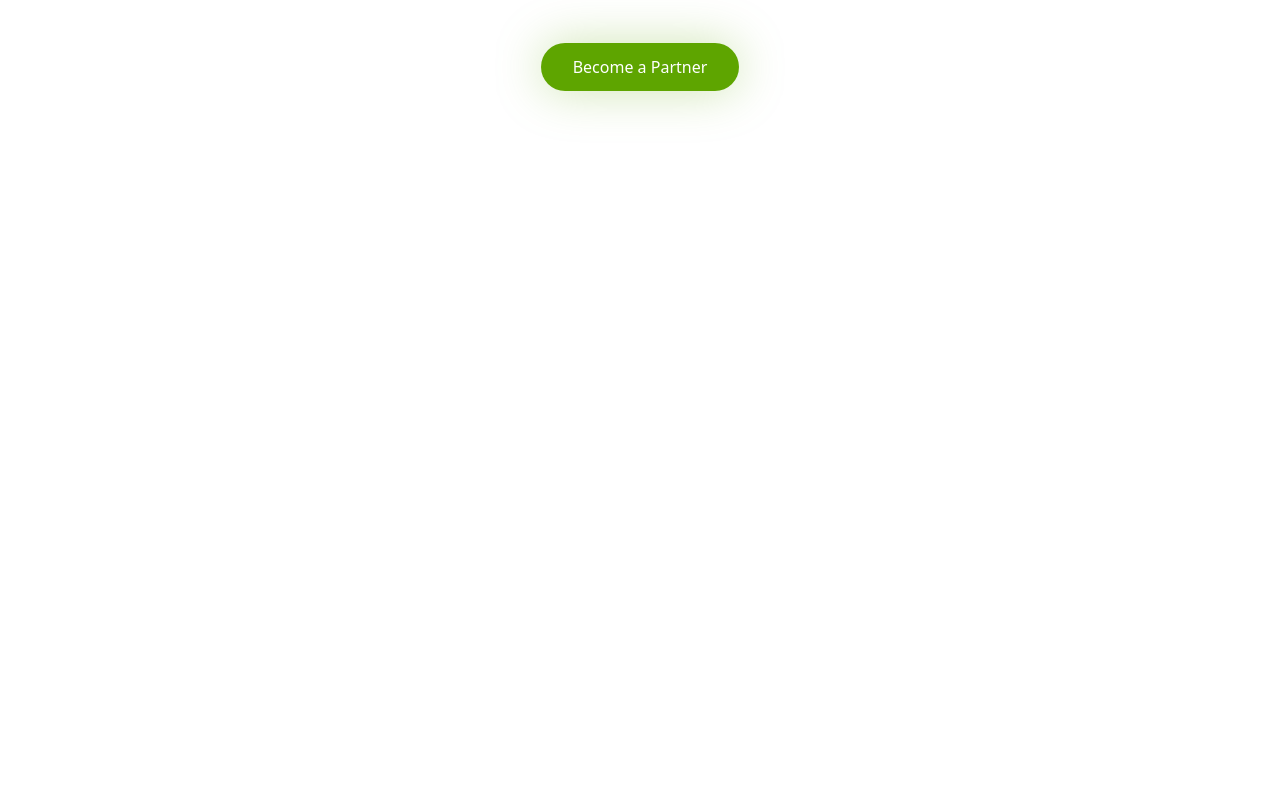
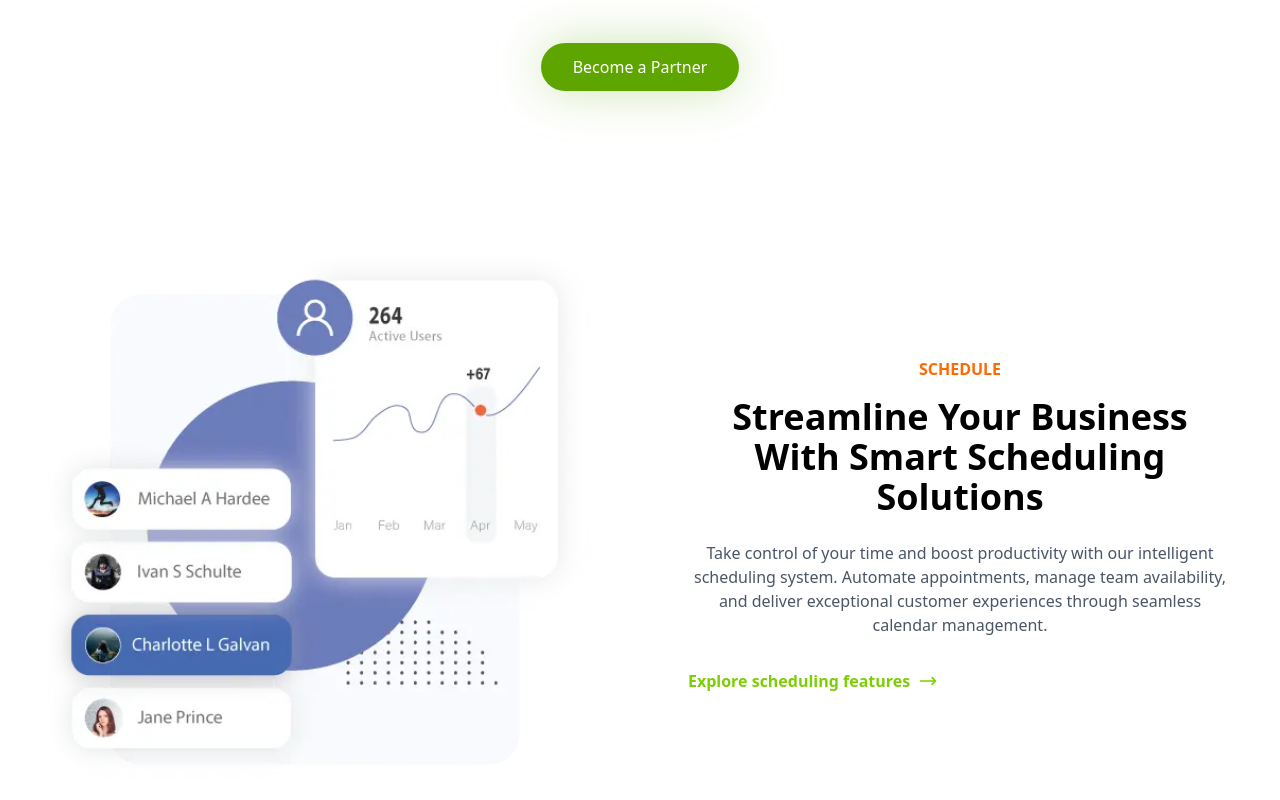
Before and after one commit to isha-web1/tech-bizz, a React (Vite) app: page / in a window 1280 px wide. Shown: the part 1878-2678 px from the top of the page. Before the commit the page ends 2065 px from the top, so only its background shows below. Built offline with nearby package versions, Linux system fonts and the light colour scheme.

Commit message:
business & schedule section added

```diff
--- a/src/App.jsx
+++ b/src/App.jsx
@@ -5,6 +5,7 @@
 import Partner from "./components/Partner";
 import Purpose from "./components/Purpose";
 import Business from "./components/Business";
+import Schedule from "./components/Schedule";
 
 function App() {
 
@@ -18,6 +19,7 @@
        <Partner/>
        <Purpose/>
        <Business/>
+       <Schedule/>
    </div>
    </main>
   );
--- a/src/components/Purpose.jsx
+++ b/src/components/Purpose.jsx
@@ -8,7 +8,7 @@
       description: "We identify and nurture a truly diverse team of designers, developers and marketers"
     },
     {
-      icon: <IoIosRocket className="text-lime-600 w-8 h-8"/>, // Replace with your actual icon component or image
+      icon: <IoIosRocket className="text-purple-500 w-8 h-8"/>, // Replace with your actual icon component or image
       title: "In sync with you",
       description: "We work the way you do by adapting to your workflows and rhythm we aim to blend in for a seamless."
     }
--- /dev/null
+++ b/src/components/Schedule.jsx
@@ -0,0 +1,77 @@
+import scheduleImage from '../../assets/stats.webp'
+
+
+const Schedule = () => {
+  return (
+    <section
+
+      initial="hidden"
+      whileInView="show"
+      className="max-w-7xl mx-auto px-4 py-16 md:py-24"
+    >
+      <div className="flex flex-col md:flex-row items-center justify-between gap-12 md:gap-24">
+        {/* Left side - Image */}
+        <div
+
+          className="w-full md:w-1/2"
+        >
+          <img
+
+            src={scheduleImage}
+            alt="Statistics dashboard"
+            className="w-full h-auto"
+          />
+        </div>
+
+        {/* Right side - Content */}
+        <div
+
+          className="w-full md:w-1/2"
+        >
+          <span
+
+            className="text-orange-500 font-semibold"
+          >
+            SCHEDULE
+          </span>
+          <h2
+
+            className="text-3xl md:text-4xl font-bold text-navy-900 mt-4 mb-6"
+          >
+            Streamline Your Business <br />
+            With Smart Scheduling Solutions
+          </h2>
+          <p
+
+            className="text-gray-600 mb-8"
+          >
+            Take control of your time and boost productivity with our intelligent scheduling system. Automate appointments, manage team availability, and deliver exceptional customer experiences through seamless calendar management.
+          </p>
+          <a
+
+            href="#"
+            className="text-lime-500 font-semibold flex items-center gap-2 hover:gap-4 transition-all"
+          >
+            Explore scheduling features
+            <svg
+
+              className="w-5 h-5"
+              fill="none"
+              stroke="currentColor"
+              viewBox="0 0 24 24"
+            >
+              <path
+                strokeLinecap="round"
+                strokeLinejoin="round"
+                strokeWidth={2}
+                d="M17 8l4 4m0 0l-4 4m4-4H3"
+              />
+            </svg>
+          </a>
+        </div>
+      </div>
+    </section>
+  )
+}
+
+export default Schedule
```
